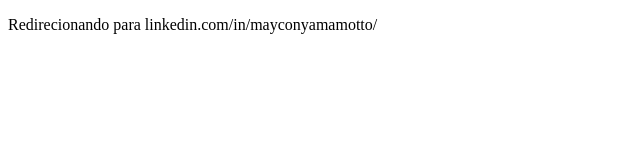
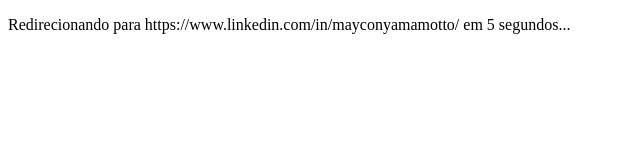
Before and after one commit to MayconYamamotto/portfolio, a plain HTML site: page index.html in a window 1280 px wide. Shown: the whole page, without its empty margins (0-640 px from the left). Drawn offline with Linux system fonts and the light colour scheme.

Commit message:
Update index.html

```diff
--- a/index.html
+++ b/index.html
@@ -1,9 +1,9 @@
 <!DOCTYPE html>
 <html>
 <head>
-    <meta http-equiv="refresh" content="url=https://www.linkedin.com/in/mayconyamamotto/">
+    <meta http-equiv="refresh" content="5;url=https://www.linkedin.com/in/mayconyamamotto/">
 </head>
 <body>
-    <p>Redirecionando para linkedin.com/in/mayconyamamotto/</p>
+    <p>Redirecionando para https://www.linkedin.com/in/mayconyamamotto/ em 5 segundos...</p>
 </body>
 </html>
```
